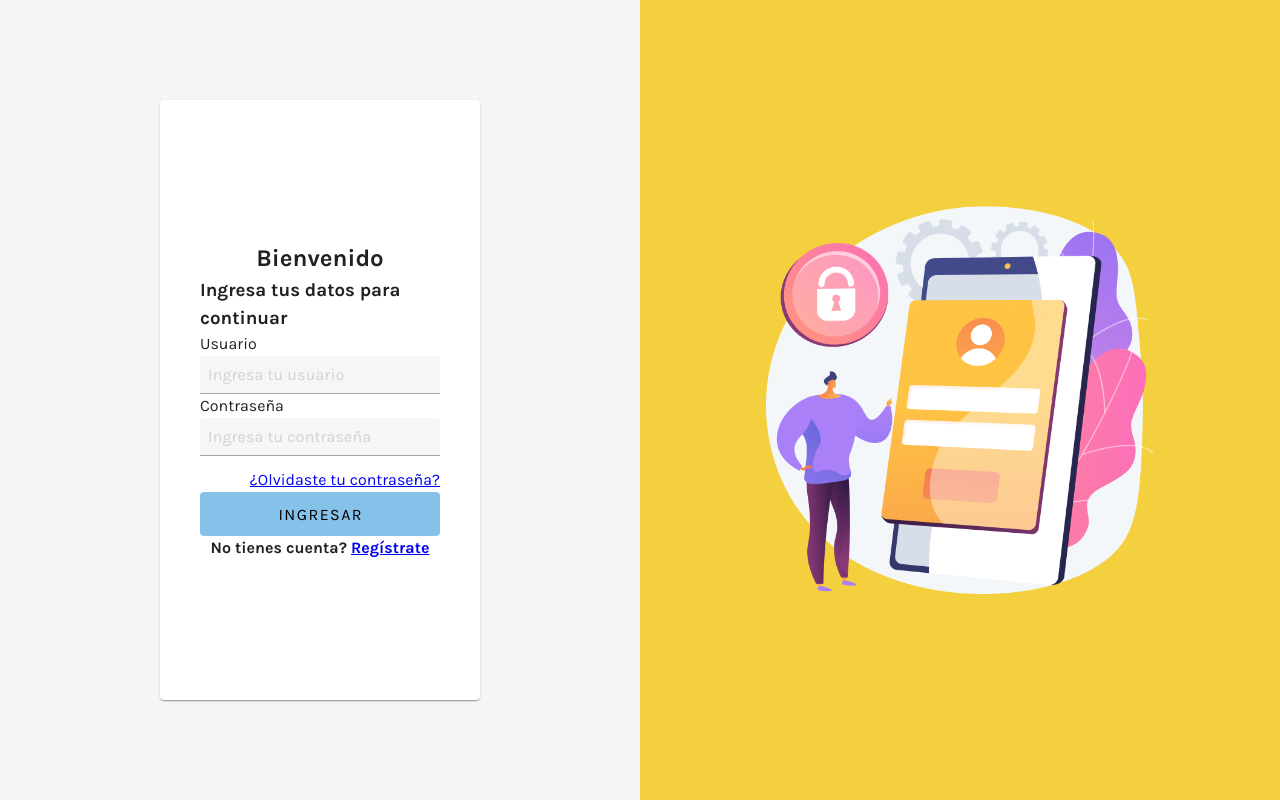
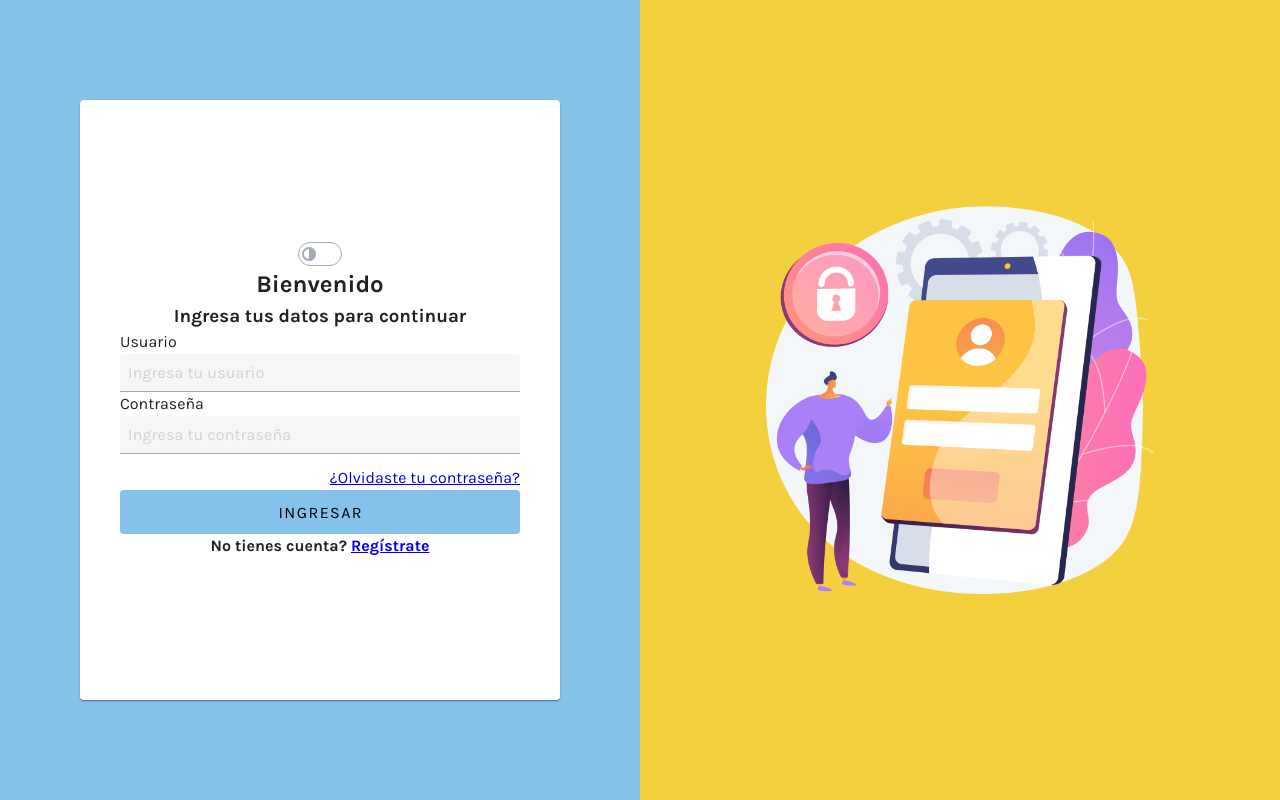
Before and after one commit to MarcoAntJ31/punto-venta-online-1, a Vue app: page /#/ in a window 1280 px wide. Built offline with nearby package versions, Linux system fonts and the light colour scheme.

Commit message:
Added dark-light colors in login

```diff
--- a/src/views/PVOLogin.vue
+++ b/src/views/PVOLogin.vue
@@ -1,8 +1,12 @@
 <template>
     <div class="login">
-        <div class="login-form d-flex justify-center align-center">
-            <v-card class="w-50 h-75 d-flex flex-column justify-center align-center pa-10">
-            <!-- <PVOThemeToggle /> -->
+      <div
+        :class="['login-form d-flex justify-center align-center', { 'dark-mode': darkMode }]"
+      >
+        <v-card
+          class="w-75 h-75 d-flex flex-column justify-center align-center pa-10"
+        >
+          <PVOThemeToggle />
           <h2>Bienvenido</h2>
           <h3>Ingresa tus datos para continuar</h3>
           <v-form class="w-100">
@@ -22,30 +26,32 @@
             <div class="d-flex mt-3 justify-end">
               <a href="#">¿Olvidaste tu contraseña?</a>
             </div>
-                <PVOButton
-                    class="w-100"
-                    text="Ingresar"
-                    color="blue"
-                    size="large"
-                />
+            <PVOButton class="w-100" text="Ingresar" color="blue" size="large" />
           </v-form>
           <h4>No tienes cuenta? <a href="#">Regístrate</a></h4>
         </v-card>
       </div>
-        <div class="login-image d-flex justify-center align-center pa-3">
+      <div
+        :class="['login-image', { 'dark-mode': darkMode }]"
+        class="d-flex justify-center align-center pa-3"
+      >
         <img src="../assets/Group.png" alt="login-image" />
       </div>
     </div>
   </template>
 
   <script lang="ts" setup>
-import PVOInput from '@/components/organisms/PVOInput.vue'
-import PVOThemeToggle from '@/components/atoms/PVOThemeToggle.vue'
-import PVOButton from '@/components/atoms/PVOButton.vue'
-import { ref } from 'vue'
+  import PVOInput from "@/components/organisms/PVOInput.vue";
+  import PVOThemeToggle from "@/components/atoms/PVOThemeToggle.vue";
+  import PVOButton from "@/components/atoms/PVOButton.vue";
+  import { ref, computed } from "vue";
+  import { useTheme } from "vuetify";
 
-const username = ref('')
-const password = ref('')
+  const username = ref("");
+  const password = ref("");
+  const theme = useTheme();
+
+  const darkMode = computed(() => theme.global.name.value === "dark");
   </script>
 
   <style scoped>
@@ -56,15 +62,23 @@ const password = ref('')
     width: 100vw;
   }
 
-.login-form {
-    background-color: #f5f5f5;
-}
-
   .login-image {
     display: flex;
     align-items: center;
     justify-content: center;
-  background-color: #F4D03F;
+    background-color: #f4d03f;
+  }
+
+  .login-image.dark-mode {
+    background-color: #212121;
+  }
+
+  .login-form {
+    background-color: #85C1E9;
+  }
+
+  .login-form.dark-mode {
+    background-color: gray;
   }
 
   .login-image img {
@@ -72,6 +86,4 @@ const password = ref('')
     max-height: 50%;
     object-fit: contain;
   }
-
-
   </style>
```
Lines whose indentation alone changed are shown as unchanged.
